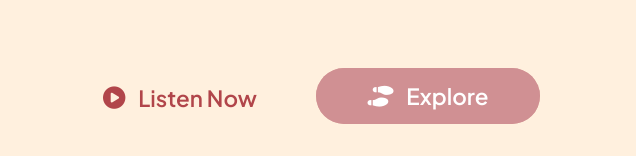
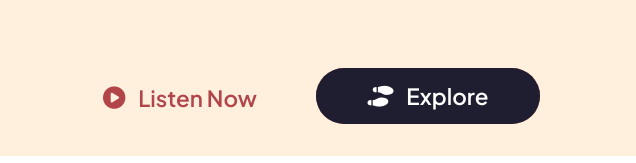
Before and after one commit to Walshwade-dev/dreamy, a website built with Vite: page index.html in a window 1280 px wide. Shown: the part 516-679 px from the top of the page, 644-1280 px from the left. Built offline with nearby package versions, Linux system fonts and the light colour scheme; no server answers.

Commit message:
explore button modification

```diff
--- a/src/css/Sections/hero.css
+++ b/src/css/Sections/hero.css
@@ -296,9 +296,9 @@
   left: -150%;
   width: 300%;
   height: 100%;
-  background: rgba(255, 255, 255, 0.4);
+  background: var(--black-400);
   transform: skewX(-20deg);
-  z-index: 0;
+  z-index: -1;
 }
 
 /* Animate flash */
@@ -310,7 +310,7 @@
 @keyframes flashSweep {
   0% {
     left: -150%;
-    opacity: 0.7;
+    opacity: 0.8;
   }
   50% {
     left: 0%;
@@ -343,7 +343,7 @@
 .hero-content__explore-button:focus {
   background-color: transparent;
   color: var(--primary-color);
-  border: 2px solid var(--primary-color);
+  border: 2px solid var(--primary-color) !important;
 }
 
 /* Move Explore text out and hide */
```
